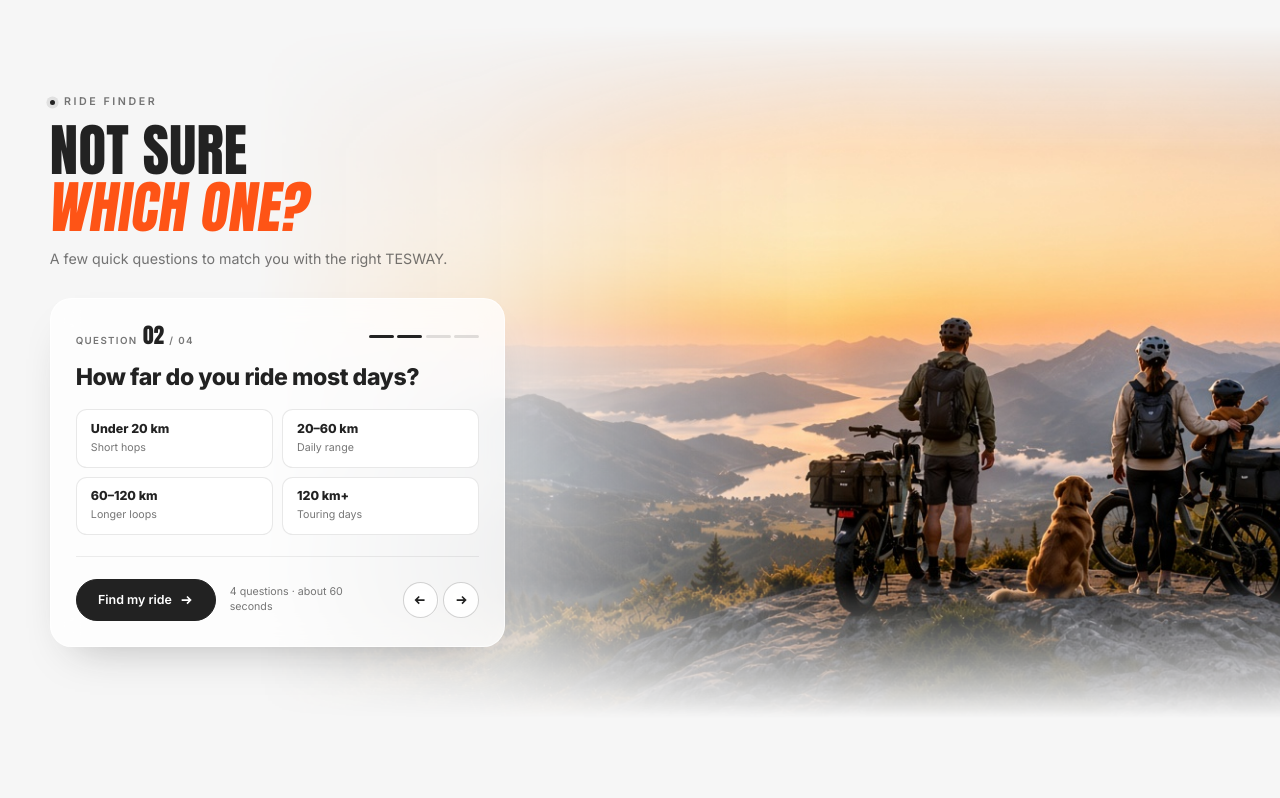
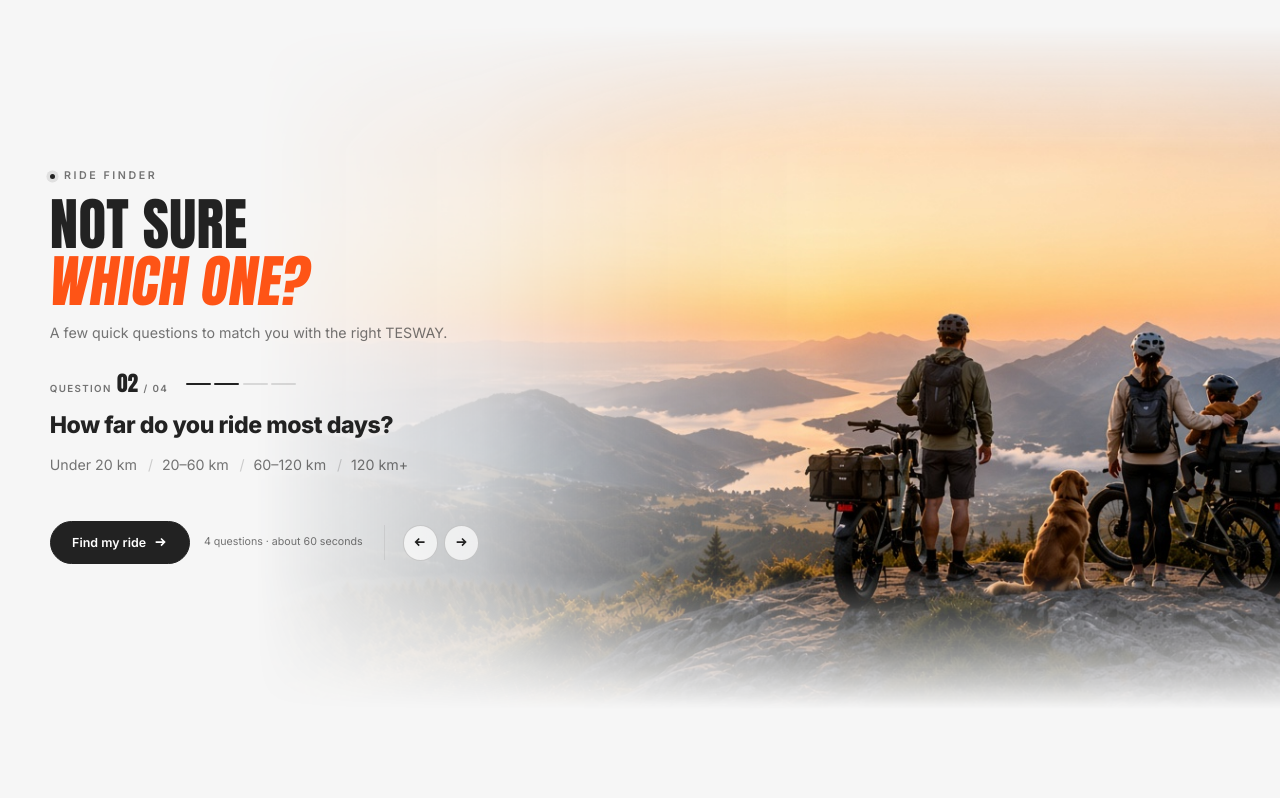
Before and after one commit to LookAPig/Html-Preview, a plain HTML site: page index.html in a window 1280 px wide. Shown: the part 5414-6212 px from the top of the page. Drawn offline with Linux system fonts and the light colour scheme; animation ran at ten frames a second.

Commit message:
Update quiz styles and JavaScript functionality to improve layout and interactivity. Adjusted CSS properties for quiz options and buttons, enhancing user experience. Incremented version numbers for quiz-related CSS and JS files for cache management.

```diff
--- a/css/quiz.css
+++ b/css/quiz.css
@@ -27,17 +27,8 @@
 }
 .quiz__img.is-on { opacity: 1; transform: none; }
 
-.quiz__copy { grid-area: copy; position: relative; z-index: 1; margin-top: -4rem; }
-.quiz__card {
-  padding: 1.25rem;
-  border: 1px solid rgba(255, 255, 255, .7);
-  border-radius: 1.25rem;
-  background: rgba(255, 255, 255, .78);
-  box-shadow: 0 1.5rem 3rem -1.75rem rgba(34, 34, 34, .35);
-  backdrop-filter: blur(1rem) saturate(1.2);
-  -webkit-backdrop-filter: blur(1rem) saturate(1.2);
-}
-.quiz__top { display: flex; align-items: center; justify-content: space-between; gap: 1rem; }
+.quiz__copy { grid-area: copy; position: relative; z-index: 1; margin-top: -1.5rem; }
+.quiz__top { display: flex; align-items: center; gap: 1.25rem; }
 .quiz__count {
   display: flex;
   align-items: baseline;
@@ -80,46 +71,52 @@
 .quiz__q.is-pre { opacity: 0; transform: translateY(calc(var(--dir, 1) * 100%)); transition: none; }
 
 .quiz__opts {
-  display: grid;
-  grid-template-columns: repeat(2, minmax(0, 1fr));
-  gap: 0.5rem;
-  margin-top: 1rem;
+  display: flex;
+  flex-wrap: wrap;
+  align-content: flex-start;
+  gap: 0.375rem 0;
+  min-height: 3.25rem;
+  margin-top: 0.75rem;
   transition: opacity .35s var(--ease), translate .45s var(--ease);
 }
 .quiz__opts.is-out { opacity: 0; translate: 0 calc(var(--dir, 1) * -0.5rem); transition-duration: .28s; }
 .quiz__opts.is-pre { opacity: 0; translate: 0 calc(var(--dir, 1) * 0.5rem); transition: none; }
 .quiz__opt {
-  display: grid;
-  gap: 0.125rem;
-  min-width: 0;
-  padding: 0.625rem 0.75rem;
-  border: 1px solid rgba(34, 34, 34, .1);
-  border-radius: var(--r-md);
-  background: #FFF;
-  text-align: left;
-  transition: border-color .3s var(--ease), translate .3s var(--ease), box-shadow .3s var(--ease);
+  position: relative;
+  padding: 0.125rem 0;
+  border: 0;
+  background: linear-gradient(var(--volt), var(--volt)) left bottom / 0 1.5px no-repeat;
+  font-size: 0.9375rem;
+  font-weight: 500;
+  line-height: 1.4;
+  color: var(--muted);
+  white-space: nowrap;
+  transition: color .3s var(--ease), background-size .35s var(--ease);
 }
-.quiz__opt b { overflow: hidden; font-size: 0.8125rem; font-weight: 700; line-height: 1.3; white-space: nowrap; text-overflow: ellipsis; }
-.quiz__opt small { overflow: hidden; font-size: 0.6875rem; color: var(--muted); white-space: nowrap; text-overflow: ellipsis; }
-.quiz__opt:active { scale: .97; }
+.quiz__opt:not(:last-child) { margin-right: 1.75rem; }
+.quiz__opt:not(:last-child)::after {
+  content: "/";
+  position: absolute;
+  right: -1.125rem;
+  color: rgba(34, 34, 34, .2);
+  pointer-events: none;
+}
+.quiz__opt:active { color: var(--volt); }
 
 .quiz__act {
   display: flex;
   align-items: center;
   gap: 0.75rem;
-  margin-top: 1.125rem;
-  padding-top: 1.125rem;
-  border-top: 1px solid var(--line);
+  margin-top: 1.25rem;
 }
 .quiz__cta { flex: none; gap: 0.5rem; padding: 0 1.25rem; }
 .quiz__cta svg { width: 1rem; height: 1rem; transition: transform .3s var(--ease); }
-.quiz__act small { flex: 1; min-width: 0; font-size: 0.6875rem; line-height: 1.35; color: var(--muted); }
-.quiz__arws { display: flex; flex: none; gap: 0.375rem; }
+.quiz__act small { flex: 0 1 auto; min-width: 0; font-size: 0.6875rem; line-height: 1.35; color: var(--muted); }
+.quiz__arws { display: flex; flex: none; gap: 0.375rem; margin-left: 0.5rem; padding-left: 1.25rem; border-left: 1px solid var(--line); }
 .quiz__arws .arw { width: 2.5rem; height: 2.5rem; }
 @media (hover: hover) {
   .quiz__cta:hover svg { transform: translateX(0.25rem); }
-  .quiz__opt:hover { border-color: var(--volt); translate: 0 -0.125rem; box-shadow: 0 0.5rem 1rem -0.5rem rgba(254, 84, 22, .35); }
-  .quiz__opt:hover b { color: var(--volt); }
+  .quiz__opt:hover { color: var(--volt); background-size: 100% 1.5px; }
 }
 @media (max-aspect-ratio: 999/1000) {
   .quiz__arws { display: none; }
@@ -146,15 +143,12 @@
     mask-composite: intersect;
   }
   .quiz__copy { margin-top: 2rem; }
-  .quiz__card { padding: 1.75rem; border-radius: 1.5rem; }
   .quiz__num { font-size: 1.5rem; }
   .quiz__segs i { width: 1.75rem; }
   .quiz__line { margin-top: 1rem; font-size: 1.625rem; white-space: nowrap; }
-  .quiz__opts { gap: 0.625rem; margin-top: 1.25rem; }
-  .quiz__opt { padding: 0.75rem 1rem; }
-  .quiz__opt b { font-size: 0.875rem; }
-  .quiz__opt small { font-size: 0.75rem; }
-  .quiz__act { gap: 1rem; margin-top: 1.5rem; padding-top: 1.5rem; }
+  .quiz__opts { min-height: 3.5rem; margin-top: 1rem; }
+  .quiz__opt { font-size: 1rem; }
+  .quiz__act { gap: 1rem; margin-top: 1.25rem; }
   .quiz__cta { height: 3rem; padding: 0 1.5rem; font-size: 0.875rem; }
   .quiz__act small { font-size: 0.75rem; }
 }
--- a/index.html
+++ b/index.html
@@ -18,7 +18,7 @@
   <link rel="stylesheet" href="css/hot.css?v=4"><link rel="stylesheet" href="css/hot-m.css?v=4">
   <link rel="stylesheet" href="css/uses.css?v=5"><link rel="stylesheet" href="css/uses-pc.css?v=5">
   <link rel="stylesheet" href="css/film.css?v=4">
-  <link rel="stylesheet" href="css/quiz.css?v=7"><link rel="stylesheet" href="css/quiz-modal.css?v=4"><link rel="stylesheet" href="css/quiz-fx.css?v=4">
+  <link rel="stylesheet" href="css/quiz.css?v=10"><link rel="stylesheet" href="css/quiz-modal.css?v=4"><link rel="stylesheet" href="css/quiz-fx.css?v=4">
   <link rel="stylesheet" href="css/press.css?v=4"><link rel="stylesheet" href="css/press-card.css?v=4"><link rel="stylesheet" href="css/press-pc.css?v=4">
   <link rel="stylesheet" href="css/creators.css?v=4"><link rel="stylesheet" href="css/creators-fx.css?v=4"><link rel="stylesheet" href="css/creators-modal.css?v=4">
   <link rel="stylesheet" href="css/brand.css?v=4"><link rel="stylesheet" href="css/brand-hero.css?v=4"><link rel="stylesheet" href="css/blog.css?v=4"><link rel="stylesheet" href="css/join.css?v=4">
@@ -175,7 +175,7 @@
   <script src="js/hot-data.js?v=4" defer></script><script src="js/hot-canvas.js?v=4" defer></script><script src="js/hot-m.js?v=4" defer></script><script src="js/hot.js?v=4" defer></script>
   <script src="js/uses-data.js?v=4" defer></script><script src="js/uses.js?v=5" defer></script>
   <script src="js/film.js?v=4" defer></script>
-  <script src="js/quiz-data.js?v=4" defer></script><script src="js/quiz-stage.js?v=5" defer></script><script src="js/quiz.js?v=4" defer></script>
+  <script src="js/quiz-data.js?v=4" defer></script><script src="js/quiz-stage.js?v=6" defer></script><script src="js/quiz.js?v=4" defer></script>
   <script src="js/press-data.js?v=4" defer></script><script src="js/press.js?v=4" defer></script>
   <script src="js/creators-data.js?v=4" defer></script><script src="js/creators-icons.js?v=4" defer></script><script src="js/creators-modal.js?v=4" defer></script><script src="js/creators.js?v=4" defer></script>
   <script src="js/brand-data.js?v=4" defer></script><script src="js/brand-hero.js?v=4" defer></script><script src="js/brand.js?v=4" defer></script><script src="js/blog-data.js?v=4" defer></script><script src="js/blog.js?v=4" defer></script><script src="js/join-data.js?v=4" defer></script><script src="js/join.js?v=4" defer></script>
--- a/js/quiz-stage.js
+++ b/js/quiz-stage.js
@@ -17,7 +17,7 @@
   function pad(v) { return String(v).padStart(2, '0'); }
   function optsHtml(q) {
     return q.options.map(function (o) {
-      return '<button class="quiz__opt" type="button" aria-haspopup="dialog"><b>' + o.label + '</b><small>' + o.hint + '</small></button>';
+      return '<button class="quiz__opt" type="button" aria-haspopup="dialog" title="' + o.hint + '">' + o.label + '</button>';
     }).join('');
   }
 
```
